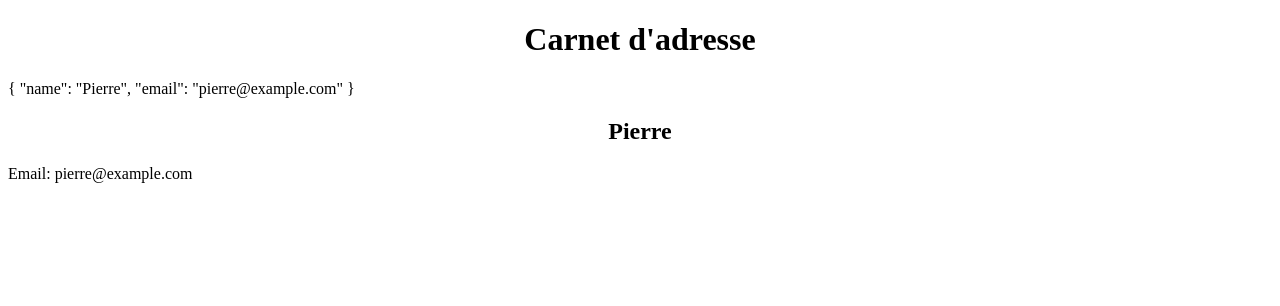
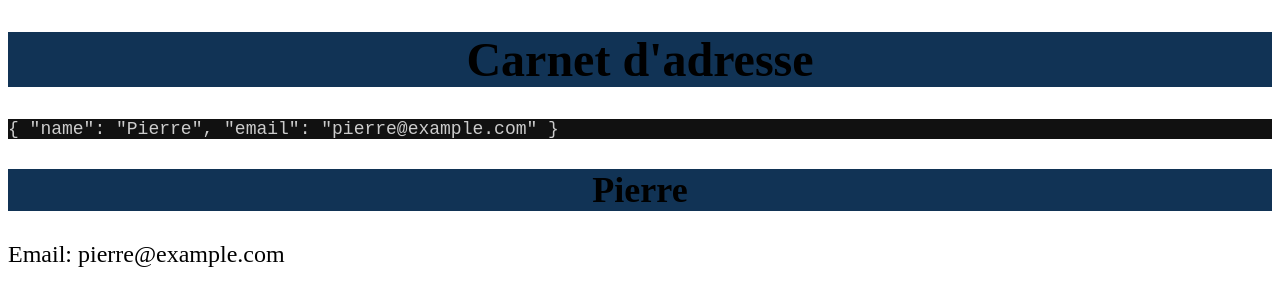
Before and after one commit to pbreteche/ng210208, an Angular app: page / in a window 1280 px wide. Shown: the top 306 px of the page. Built offline with nearby package versions, Linux system fonts and the light colour scheme.

Commit message:
plus de styles

```diff
--- /dev/null
+++ b/src/_variables.scss
@@ -0,0 +1 @@
+$brand-color: #135;
--- a/src/app/app.component.scss
+++ b/src/app/app.component.scss
@@ -1,3 +1,6 @@
+@import '../variables';
+
 h1 {
     text-align: center;
+    background-color: $brand-color;
 }
--- a/src/styles.scss
+++ b/src/styles.scss
@@ -1 +1,9 @@
-/* You can add global styles to this file, and also import other style files */
+body {
+    font-size: 24px;
+}
+
+.debug {
+    font: .75em monospace;
+    color: #ccc;
+    background-color: #111;
+}
```
